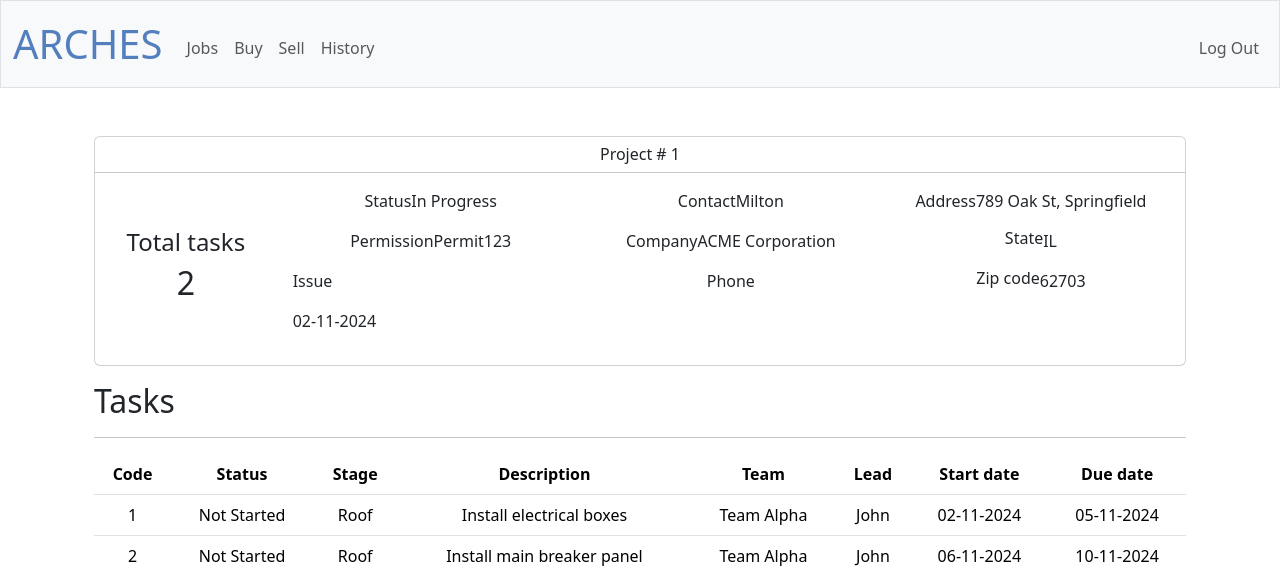
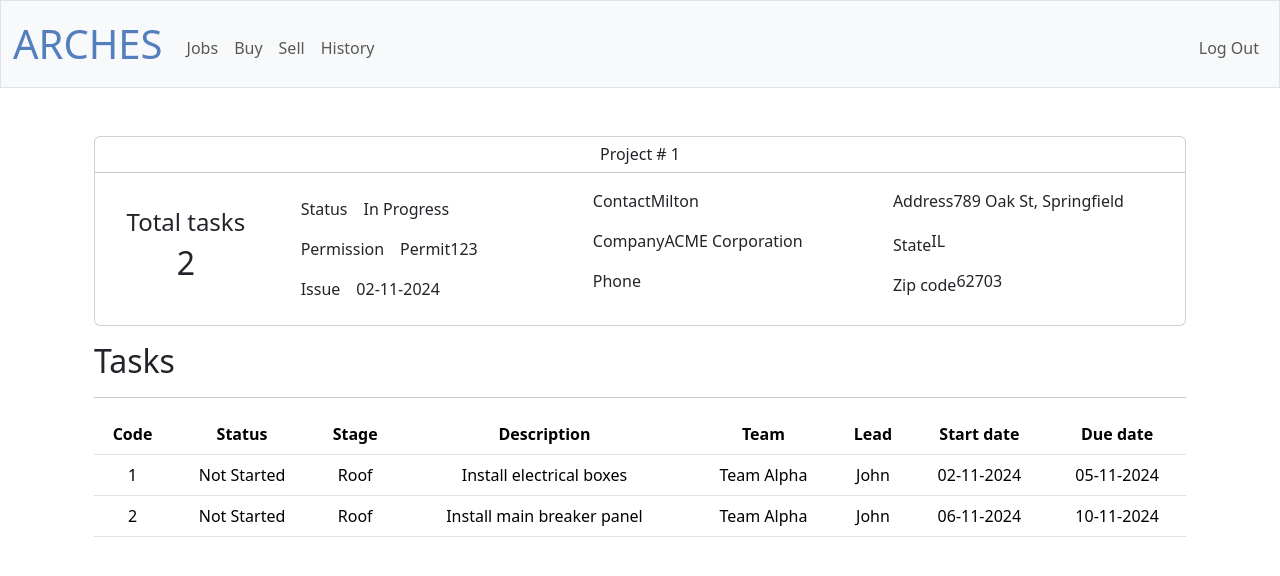
Before and after one commit to RLCM696/company, a Flask app: page /project?project=1 in a window 1280 px wide. Shown: the top 576 px of the page. Run offline with Flask 3, Linux system fonts and the light colour scheme; a user stored in the database is signed in; data comes from the database, SQL or seed files in the repository; some libraries are stand-ins or nearby versions.

Commit message:
Sun, Nov 3, 2024, 7:42 PM -05:00

```diff
--- a/templates/project.html
+++ b/templates/project.html
@@ -18,43 +18,43 @@
                 <div class="card-body ">
                     <div class="row">
                         <div class="col">
-                            <div class="d-flex justify-content-center" style="width=200em">
-                                <p class="text-start">Status</p>
-                                <p class="text-start">{{project["status"]}}</p>
+                            <div class="d-flex align-items-center">
+                                <div class="m-2 text-start" style="width=100em">Status</div>
+                                <div class="m-2 text-start" style="width=100em">{{project["status"]}}</div>
                             </div>
-                            <div class="d-flex justify-content-center" style="width=200em">
-                                <p class="text-start">Permission</p>
-                                <p class="text-start">{{project["permission"]}}</p>
+                            <div class="d-flex align-items-center" style="width=200em">
+                                <div class="m-2 text-start" style="width=100em">Permission</div>
+                                <div class="m-2 text-start" style="width=100em">{{project["permission"]}}</div>
                             </div>
-                            <div class="justify-content-center" style="width=200em">
-                                <p class="text-start">Issue</p>
-                                <p class="text-start">{{project["date"]}}</p>
+                            <div class="d-flex align-items-center" style="width=200em">
+                                <div class="m-2 text-start" style="width=100em">Issue</div>
+                                <div class="m-2 text-start" style="width=100em">{{project["date"]}}</div>
                             </div>
                         </div>
                         <div class="col">
-                            <div class="d-flex justify-content-center" style="width=200em">
+                            <div class="d-flex align-items-center" style="width=200em">
                                 <p class="text-start">Contact</p>
                                 <p class="text-start">{{project["client"]}}</p>
                             </div>
-                            <div class="d-flex justify-content-center" style="width=200em">
+                            <div class="d-flex align-items-center" style="width=200em">
                                 <p class="text-start">Company</p>
                                 <p class="text-start">{{project["company"]}}</p>
                             </div>
-                            <div class="d-flex justify-content-center" style="width=200em">
+                            <div class="d-flex align-items-center" style="width=200em">
                                 <p>Phone</p>
                                 <p>{{project["phone"]}}</p>
                             </div>
                         </div>
                         <div class="col">
-                            <div class="d-flex justify-content-center" style="width=200em">
+                            <div class="d-flex align-items-center" style="width=200em">
                                 <p>Address</p>
                                 <p>{{project["address"]}}, {{project["city"]}}</p>
                             </div>
-                            <div class="d-flex justify-content-center" style="width=200em">
+                            <div class="d-flex align-items-center" style="width=200em">
                                 <h6>State</h6>
                                 <p>{{project["state"]}}</p>
                             </div>
-                            <div class="d-flex justify-content-center" style="width=200em">
+                            <div class="d-flex align-items-center" style="width=200em">
                                 <h6>Zip code</h6>
                                 <p>{{project["zip_code"]}}</p>
                             </div>
```
Also changed, not shown: 1 other file.
